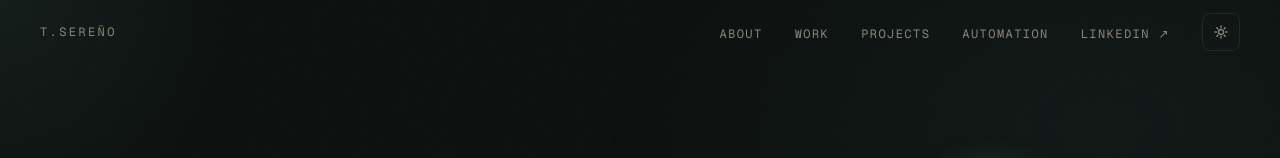
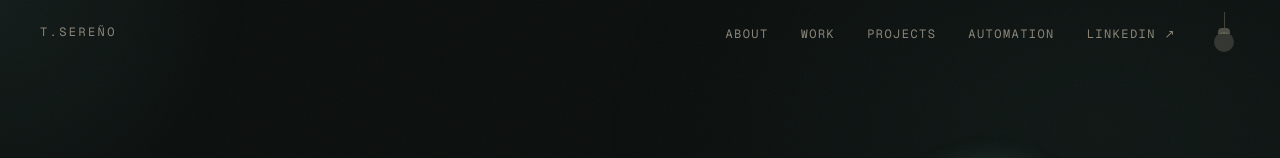
Before and after one commit to mangfredo/portfolio, a Next.js app: page / in a window 1280 px wide. Shown: the top 158 px of the page. Built offline with nearby package versions, Linux system fonts and the light colour scheme; a web font is replaced by a local one.

Commit message:
added animation for theme toggle

```diff
--- a/src/app/globals.css
+++ b/src/app/globals.css
@@ -45,6 +45,7 @@ body {
   -webkit-font-smoothing: antialiased;
   -moz-osx-font-smoothing: grayscale;
   transition: background-color 0.3s ease, color 0.3s ease;
+  transition: var(--theme-transition, background-color 0.3s ease, color 0.3s ease);
 }
 
 /* Film grain overlay */
@@ -352,3 +353,10 @@ img, svg, button, video {
 [data-theme="light"] .cursor-glow {
   background: radial-gradient(circle, rgba(61, 107, 94, 0.25) 0%, transparent 70%);
 }
+
+/* View Transitions — disable default crossfade, we use custom clip-path */
+::view-transition-old(root),
+::view-transition-new(root) {
+  animation: none;
+  mix-blend-mode: normal;
+}
--- a/src/components/ThemeToggle.tsx
+++ b/src/components/ThemeToggle.tsx
@@ -1,9 +1,12 @@
 "use client";
 
-import { useEffect, useState } from "react";
+import { useEffect, useState, useRef, useCallback } from "react";
 
 export default function ThemeToggle() {
   const [dark, setDark] = useState(true);
+  const [pulling, setPulling] = useState(false);
+  const [animating, setAnimating] = useState(false);
+  const bulbRef = useRef<HTMLButtonElement>(null);
 
   useEffect(() => {
     const stored = localStorage.getItem("theme");
@@ -12,30 +15,144 @@ export default function ThemeToggle() {
     document.documentElement.setAttribute("data-theme", isDark ? "dark" : "light");
   }, []);
 
-  function toggle() {
+  const toggle = useCallback(() => {
+    if (animating) return;
+
+    // Check if View Transitions API is available
+    const doc = document as Document & {
+      startViewTransition?: (cb: () => void) => { ready: Promise<void> };
+    };
+
     const next = !dark;
-    setDark(next);
-    document.documentElement.setAttribute("data-theme", next ? "dark" : "light");
-    localStorage.setItem("theme", next ? "dark" : "light");
-  }
+    const bulb = bulbRef.current;
+    if (!bulb) return;
+
+    const rect = bulb.getBoundingClientRect();
+    const cx = rect.left + rect.width / 2;
+    const cy = rect.top + rect.height;
+
+    setPulling(true);
+    setAnimating(true);
+
+    // Hide cursor glow during transition
+    const cursorGlow = document.querySelector(".cursor-glow") as HTMLElement;
+    if (cursorGlow) cursorGlow.style.visibility = "hidden";
+
+    setTimeout(() => {
+      setPulling(false);
+
+      if (doc.startViewTransition) {
+        // Use View Transitions API — the browser handles the snapshot + animation
+        const transition = doc.startViewTransition(() => {
+          setDark(next);
+          document.documentElement.setAttribute("data-theme", next ? "dark" : "light");
+          localStorage.setItem("theme", next ? "dark" : "light");
+        });
+
+        transition.ready.then(() => {
+          const maxX = Math.max(cx, window.innerWidth - cx);
+          const maxY = Math.max(cy, window.innerHeight - cy);
+          const maxRadius = Math.sqrt(maxX * maxX + maxY * maxY) + 50;
+
+          if (next) {
+            // Going DARK → old light view shrinks INTO the bulb
+            document.documentElement.animate(
+              {
+                clipPath: [
+                  `circle(${maxRadius}px at ${cx}px ${cy}px)`,
+                  `circle(0px at ${cx}px ${cy}px)`,
+                ],
+              },
+              {
+                duration: 600,
+                easing: "cubic-bezier(0.4, 0, 0.2, 1)",
+                pseudoElement: "::view-transition-old(root)",
+              }
+            );
+          } else {
+            // Going LIGHT → new light view expands FROM the bulb
+            document.documentElement.animate(
+              {
+                clipPath: [
+                  `circle(0px at ${cx}px ${cy}px)`,
+                  `circle(${maxRadius}px at ${cx}px ${cy}px)`,
+                ],
+              },
+              {
+                duration: 600,
+                easing: "cubic-bezier(0.4, 0, 0.2, 1)",
+                pseudoElement: "::view-transition-new(root)",
+              }
+            );
+          }
+
+          setTimeout(() => {
+            setAnimating(false);
+            if (cursorGlow) cursorGlow.style.visibility = "";
+          }, 650);
+        });
+      } else {
+        // Fallback: just switch instantly with CSS transition
+        setDark(next);
+        document.documentElement.setAttribute("data-theme", next ? "dark" : "light");
+        localStorage.setItem("theme", next ? "dark" : "light");
+
+        setTimeout(() => {
+          setAnimating(false);
+          if (cursorGlow) cursorGlow.style.visibility = "";
+        }, 350);
+      }
+    }, 280);
+  }, [dark, animating]);
 
   return (
     <button
+      ref={bulbRef}
       onClick={toggle}
       type="button"
-      className="p-2.5 rounded-lg border transition-colors cursor-pointer"
-      style={{ color: "var(--fg-muted)", borderColor: "var(--card-border)" }}
+      className="relative flex flex-col items-center cursor-pointer select-none group"
+      style={{ width: "32px" }}
       aria-label={`Switch to ${dark ? "light" : "dark"} mode`}
     >
-      {dark ? (
-        <svg className="w-4 h-4" fill="none" stroke="currentColor" strokeWidth="2" viewBox="0 0 24 24">
-          <path strokeLinecap="round" strokeLinejoin="round" d="M12 3v2.25m6.364.386l-1.591 1.591M21 12h-2.25m-.386 6.364l-1.591-1.591M12 18.75V21m-4.773-4.227l-1.591 1.591M5.25 12H3m4.227-4.773L5.636 5.636M15.75 12a3.75 3.75 0 11-7.5 0 3.75 3.75 0 017.5 0z" />
-        </svg>
-      ) : (
-        <svg className="w-4 h-4" fill="none" stroke="currentColor" strokeWidth="2" viewBox="0 0 24 24">
-          <path strokeLinecap="round" strokeLinejoin="round" d="M21.752 15.002A9.718 9.718 0 0118 15.75c-5.385 0-9.75-4.365-9.75-9.75 0-1.33.266-2.597.748-3.752A9.753 9.753 0 003 11.25C3 16.635 7.365 21 12.75 21a9.753 9.753 0 009.002-5.998z" />
-        </svg>
-      )}
+      {/* String / cord */}
+      <div
+        className="w-px transition-all duration-300 ease-out"
+        style={{
+          height: pulling ? "28px" : "16px",
+          background: "var(--fg-muted)",
+          opacity: 0.4,
+        }}
+      />
+
+      {/* Bulb */}
+      <div
+        className={`relative transition-all duration-300 ease-out ${pulling ? "translate-y-1 scale-95" : "group-hover:translate-y-0.5"}`}
+      >
+        {/* Bulb base / socket */}
+        <div
+          className="w-3 h-1.5 mx-auto rounded-t-sm"
+          style={{ background: "var(--fg-muted)", opacity: 0.5 }}
+        />
+        {/* Bulb glass */}
+        <div
+          className="w-5 h-5 rounded-full mx-auto -mt-0.5 transition-all duration-300"
+          style={{
+            background: dark ? "var(--fg-muted)" : "#fbbf24",
+            opacity: dark ? 0.3 : 1,
+            boxShadow: dark
+              ? "none"
+              : "0 0 12px rgba(251, 191, 36, 0.6), 0 0 24px rgba(251, 191, 36, 0.3)",
+          }}
+        />
+      </div>
+
+      {/* Pull indicator on hover */}
+      <div
+        className="absolute -bottom-4 font-mono text-[0.5rem] uppercase tracking-wider opacity-0 group-hover:opacity-50 transition-opacity"
+        style={{ color: "var(--fg-muted)" }}
+      >
+        pull
+      </div>
     </button>
   );
 }
```
